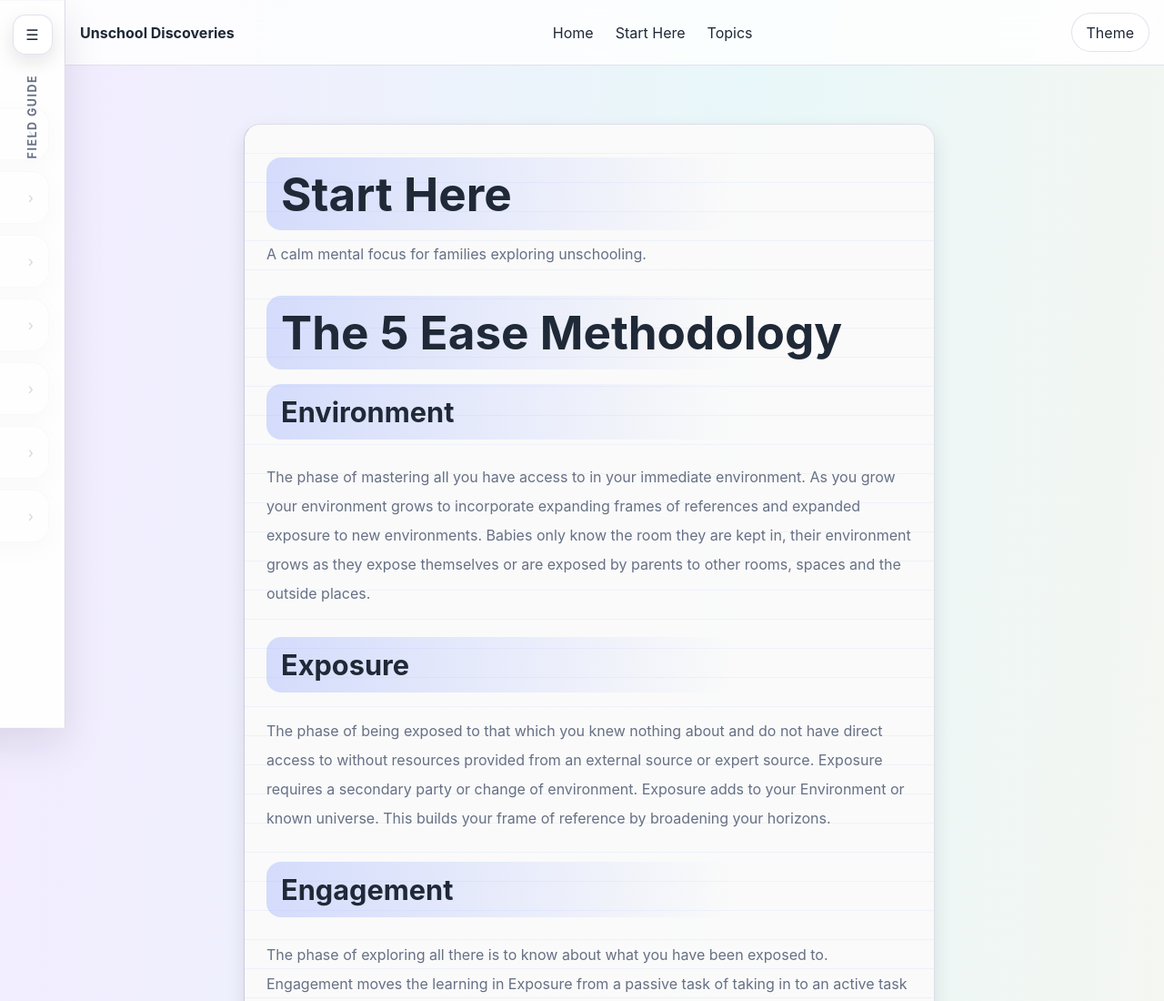
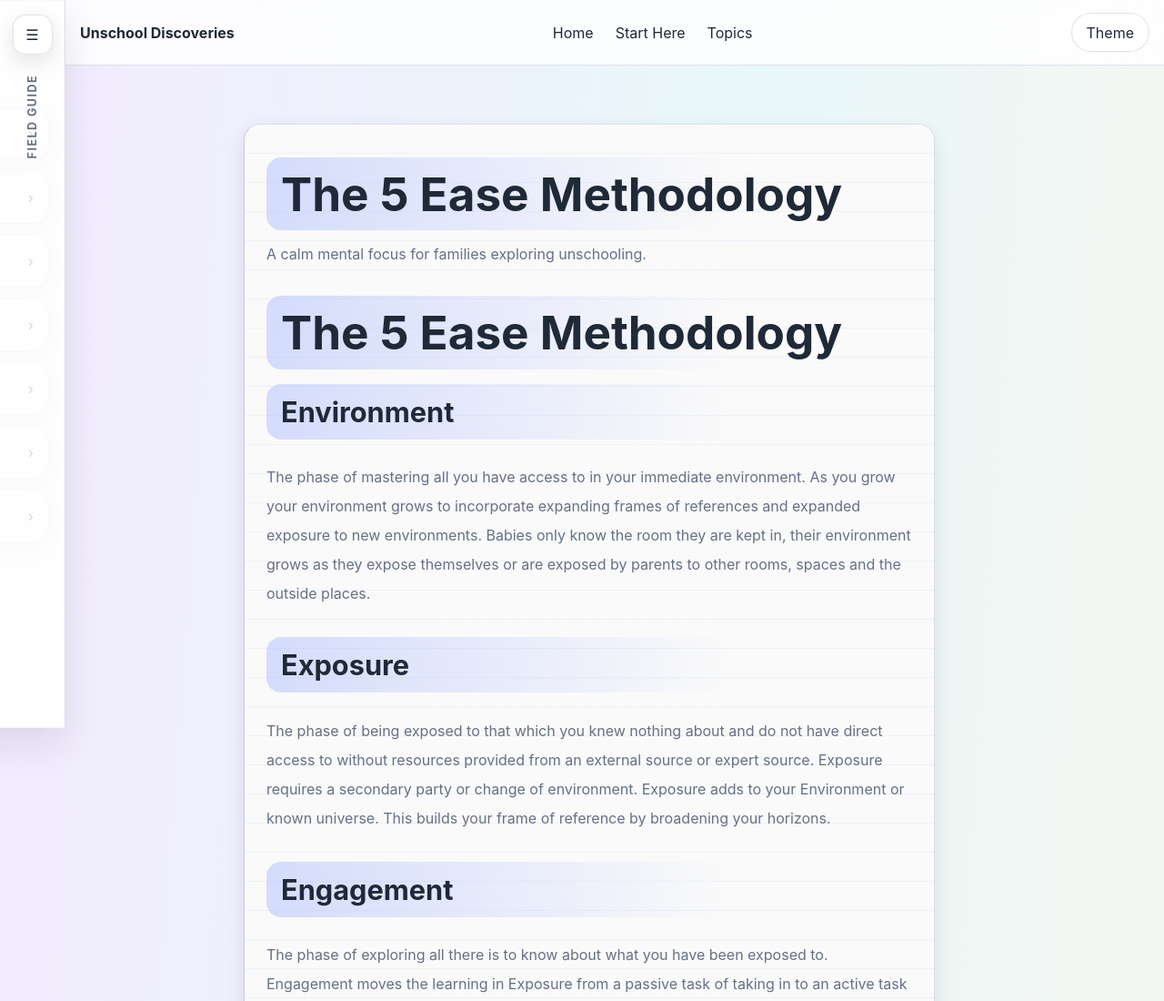
Before and after one commit to CogSciOliver/unschool-pages, an Eleventy site: page content/start-here/index.md in a window 1280 px wide. Shown: the top 1100 px of the page at 91% size. Built offline with nearby package versions, Linux system fonts and the light colour scheme; Eleventy itself is replaced by a stand-in of ours; files that its build step writes are made by us from their sources.

Commit message:
v1.0.1 Content Addition: 5 Ease

```diff
--- a/content/start-here/index.md
+++ b/content/start-here/index.md
@@ -1,6 +1,6 @@
 ---
 layout: layouts/section.njk
-title: Start Here
+title: The 5 Ease Methodology
 permalink: /start-here/
 section: start-here
 description: A calm mental focus for families exploring unschooling.
```
